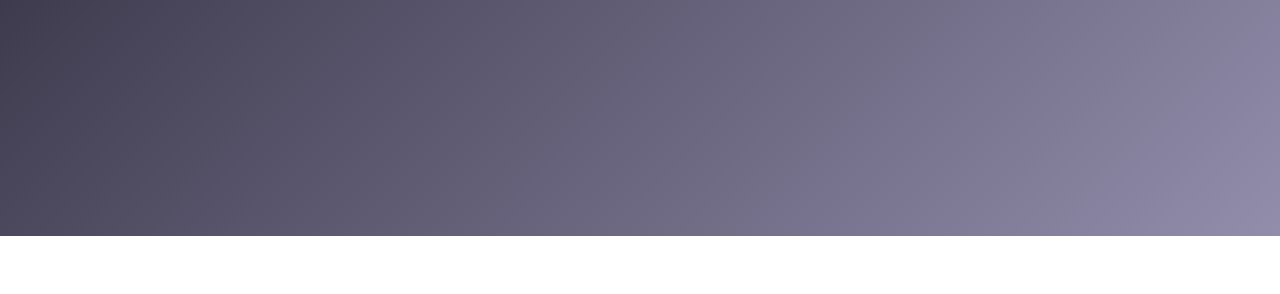
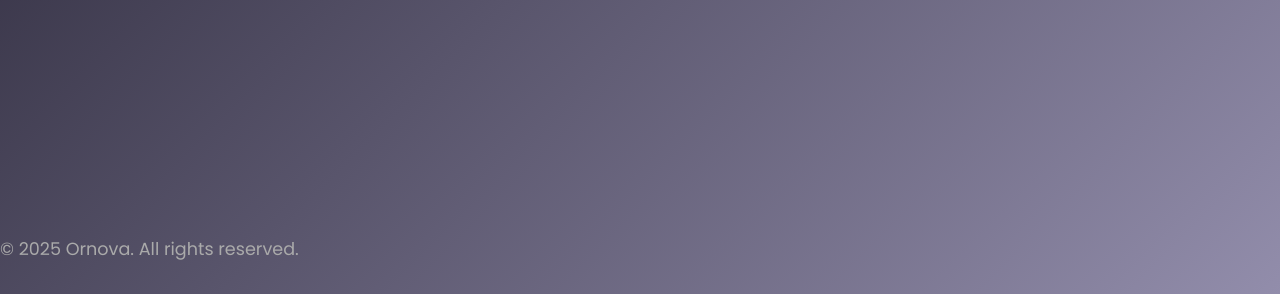
Before and after one commit to piacc/piacc.github.io, a plain HTML site: page index.html in a window 1280 px wide. Shown: the part 564-858 px from the top of the page. Before the commit the page ends 800 px from the top, so only its background shows below. Drawn offline with nearby package versions, Linux system fonts and the light colour scheme.

Commit message:
Update index.html

```diff
--- a/index.html
+++ b/index.html
@@ -33,7 +33,6 @@
     </div>
   </header>
 
-
   <main class="main-content">
     <div class="container">
       <h1 class="fade-in">Coming Soon</h1>
@@ -52,6 +51,11 @@
     <span class="contact-text-footer">Say hello! <a href="mailto:info@ornova.co">info@ornova.co</a></span>
   </div>
 
+  <!-- Desktop-only copyright footer -->
+  <footer class="desktop-footer">
+    <p class="copyright-text">© 2025 Ornova. All rights reserved.</p>
+  </footer>
+
   <script src="script.js"></script>
 </body>
 </html>
```
Lines whose indentation alone changed are shown as unchanged.
